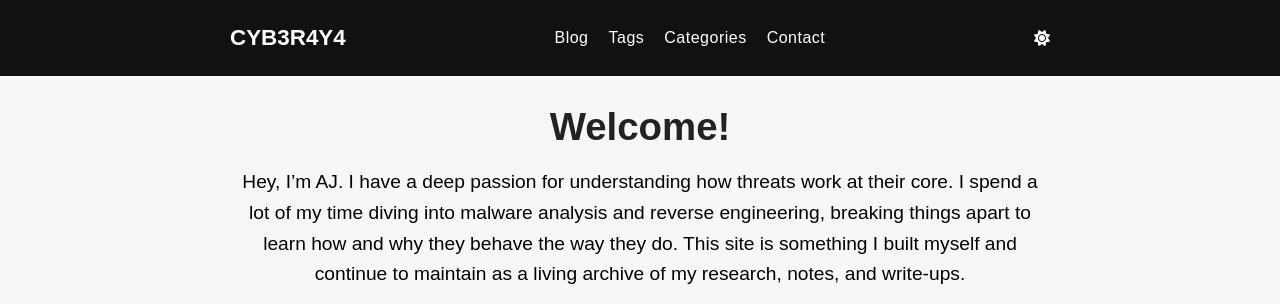
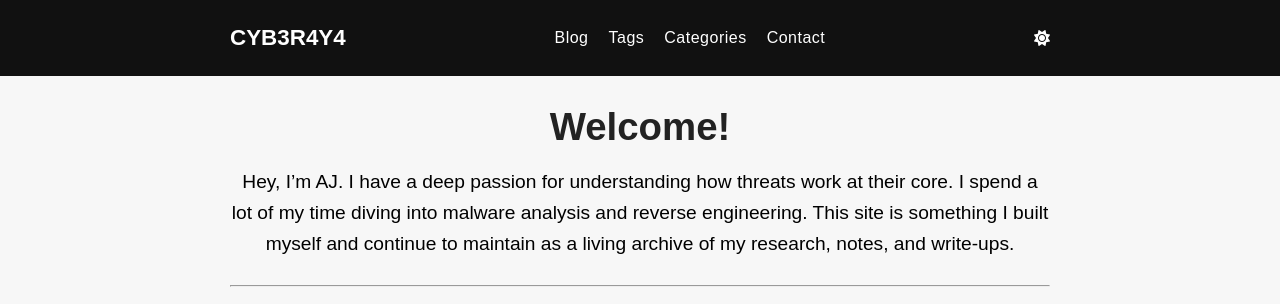
Before and after one commit to Cyb3Raya/Cyb3Raya-Blog, a plain HTML site: page index.html in a window 1280 px wide. Shown: the top 304 px of the page. Drawn offline with Linux system fonts and the light colour scheme.

Commit message:
Update intro paragraph on homepage

```diff
--- a/index.html
+++ b/index.html
@@ -56,8 +56,7 @@
         <p>
           Hey, I’m AJ. I have a deep passion for understanding how threats work
           at their core. I spend a lot of my time diving into malware analysis
-          and reverse engineering, breaking things apart to learn how and why
-          they behave the way they do. This site is something I built myself and
+          and reverse engineering. This site is something I built myself and
           continue to maintain as a living archive of my research, notes, and
           write-ups.
         </p>
```
